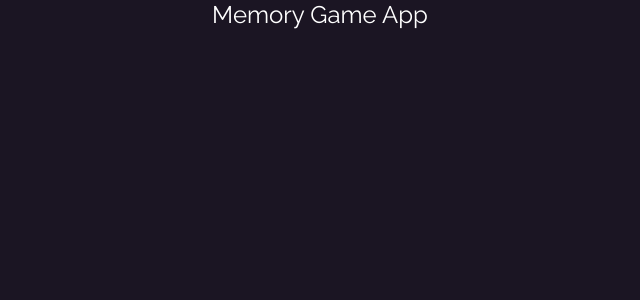
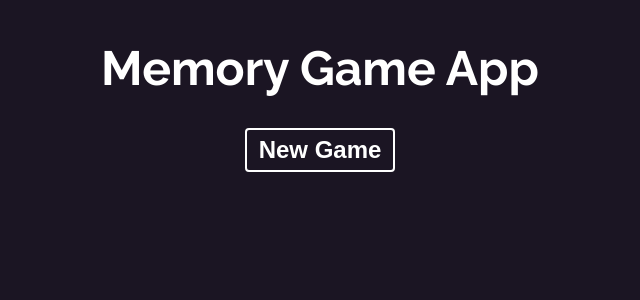
Before and after one commit to dimitarsabev00/Memory-Game-App, a React (Vite) app: page / in a window 1280 px wide. Shown: the top 300 px of the page, without its empty margins (320-960 px from the left). Built offline with nearby package versions, Linux system fonts and the light colour scheme.

Commit message:
Added Design For Heading & Button In App.tsx File

```diff
--- a/src/App.css
+++ b/src/App.css
@@ -0,0 +1,18 @@
+.App {
+  max-width: 860px;
+  margin: 40px auto;
+}
+button {
+  background: none;
+  border: 2px solid #fff;
+  padding: 6px 12px;
+  border-radius: 4px;
+  color: #fff;
+  font-weight: bold;
+  cursor: pointer;
+  font-size: 1em;
+}
+button:hover {
+  background: #c23866;
+  color: #fff;
+}
--- a/src/App.tsx
+++ b/src/App.tsx
@@ -1,5 +1,13 @@
-const App = () => {
-  return <div>Memory Game App</div>;
+import React from "react";
+import "./App.css";
+
+const App: React.FC = () => {
+  return (
+    <div className="App">
+      <h1>Memory Game App</h1>
+      <button>New Game</button>
+    </div>
+  );
 };
 
 export default App;
```
